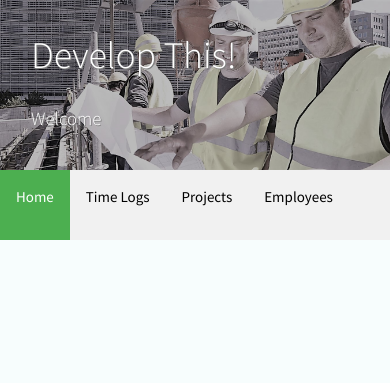
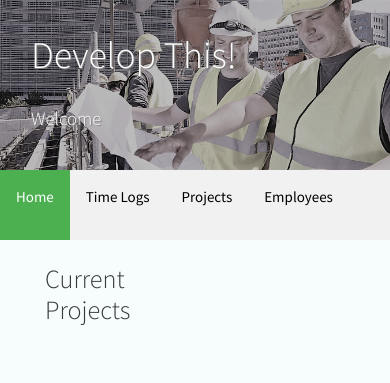
Before and after one commit to brendanoshea84/construction, a Flask app: page /projects in a window 390 px wide. Shown: the top 383 px of the page. Run offline with Flask 2, Linux system fonts and the light colour scheme; data that the repository does not hold is empty; some libraries are stand-ins or nearby versions.

Commit message:
update before mentor

```diff
--- a/static/css/style.css
+++ b/static/css/style.css
@@ -146,7 +146,6 @@ div.content {
 
 .heading {
     width: 100%;
-    margin-left: 5%;
 }
 
 
@@ -276,5 +275,9 @@ div.content {
     }
     .adjust {
         margin: 0;
+        padding-top: 50px;
+    }
+    .heading {
+        padding-top: 20px;
     }
 }
--- a/templates/main_extras/projects.html
+++ b/templates/main_extras/projects.html
@@ -1,8 +1,8 @@
 {% extends 'main.html' %}{% block main %}
 <div class="container-fluid">
     <div class="heading">
-        <div class="row justify-content-center">
-            <h3 class="col">Current Projects</h3>
+        <div class="row ">
+            <h3 class="col-6">Current Projects</h3>
             <br> {% if session['admin'] %}
             <div class="col-sm-2 col-md-4">
                 <a class="btn btn-primary btn_custom" href="{{url_for('add_project')}}">New Project</a>
```
